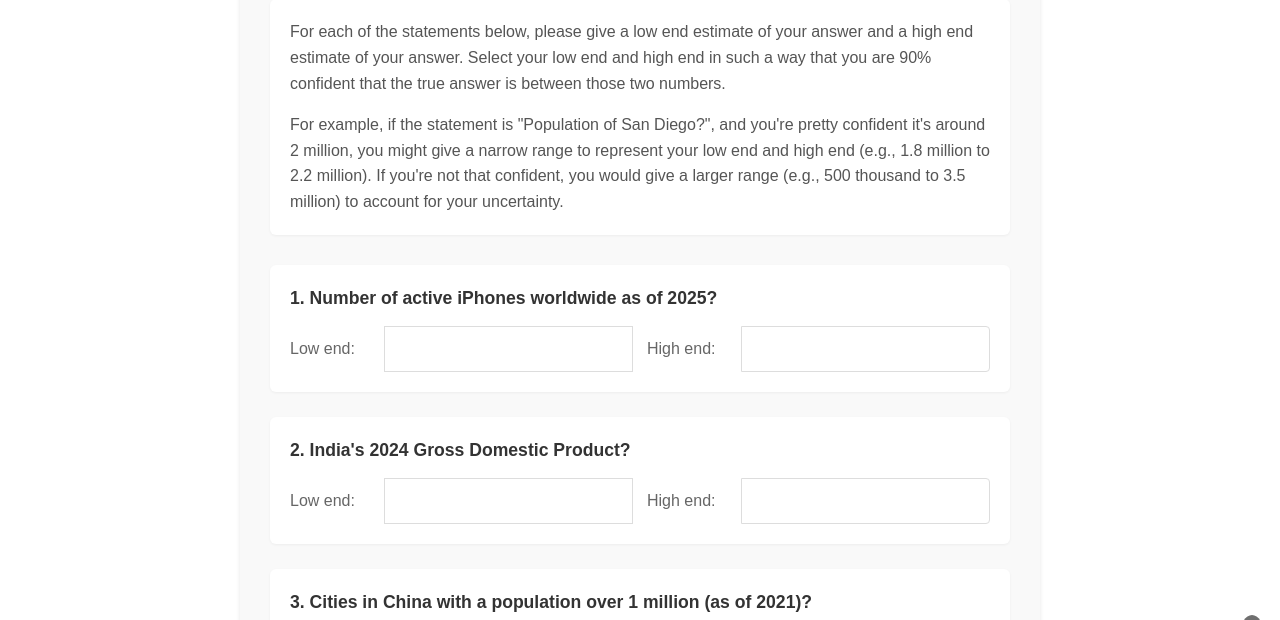
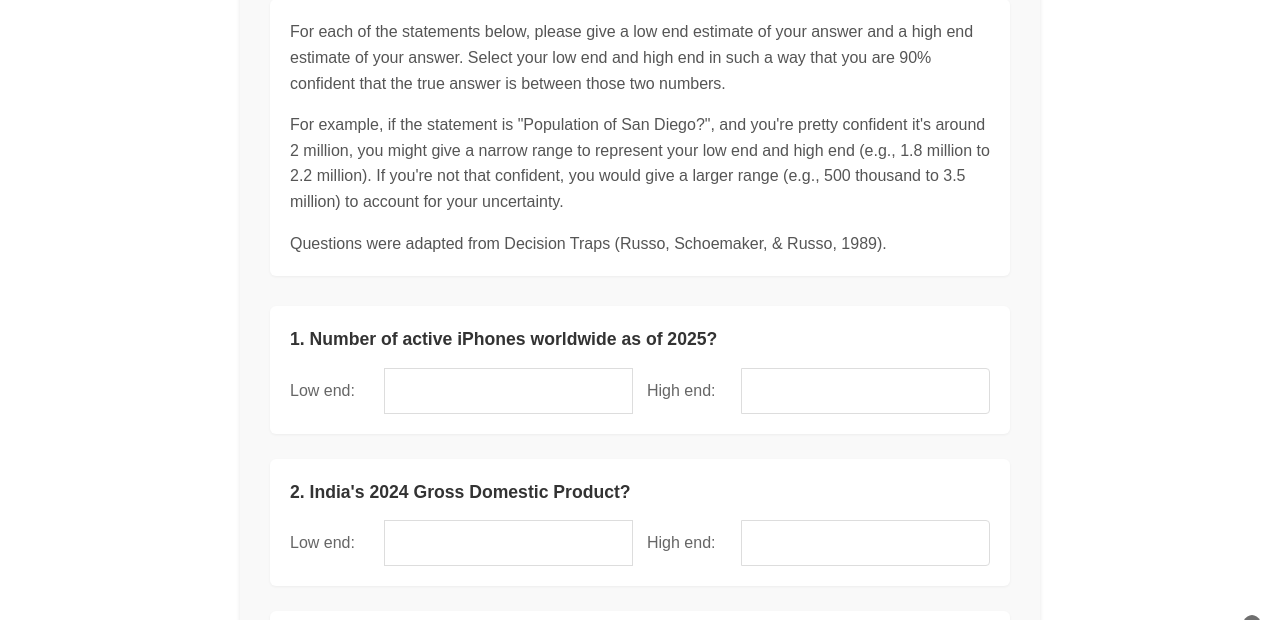
Before and after one commit to HuangOfAKind/HuangOfAKind, a plain HTML site: page index.html in a window 1280 px wide. Shown: the part 129-749 px from the top of the page. Drawn offline with nearby package versions, Linux system fonts and the light colour scheme.

Commit message:
Added in-line citation for the quiz

```diff
--- a/index.html
+++ b/index.html
@@ -38,6 +38,9 @@
             </p>
             <p>
                 For example, if the statement is "Population of San Diego?", and you're pretty confident it's around 2 million, you might give a narrow range to represent your low end and high end (e.g., 1.8 million to 2.2 million). If you're not that confident, you would give a larger range (e.g., 500 thousand to 3.5 million) to account for your uncertainty.
+            </p>
+            <p>
+                Questions were adapted from Decision Traps (Russo, Schoemaker, & Russo, 1989).
             </p>
         </div>
         <form id="quiz-form">
```
